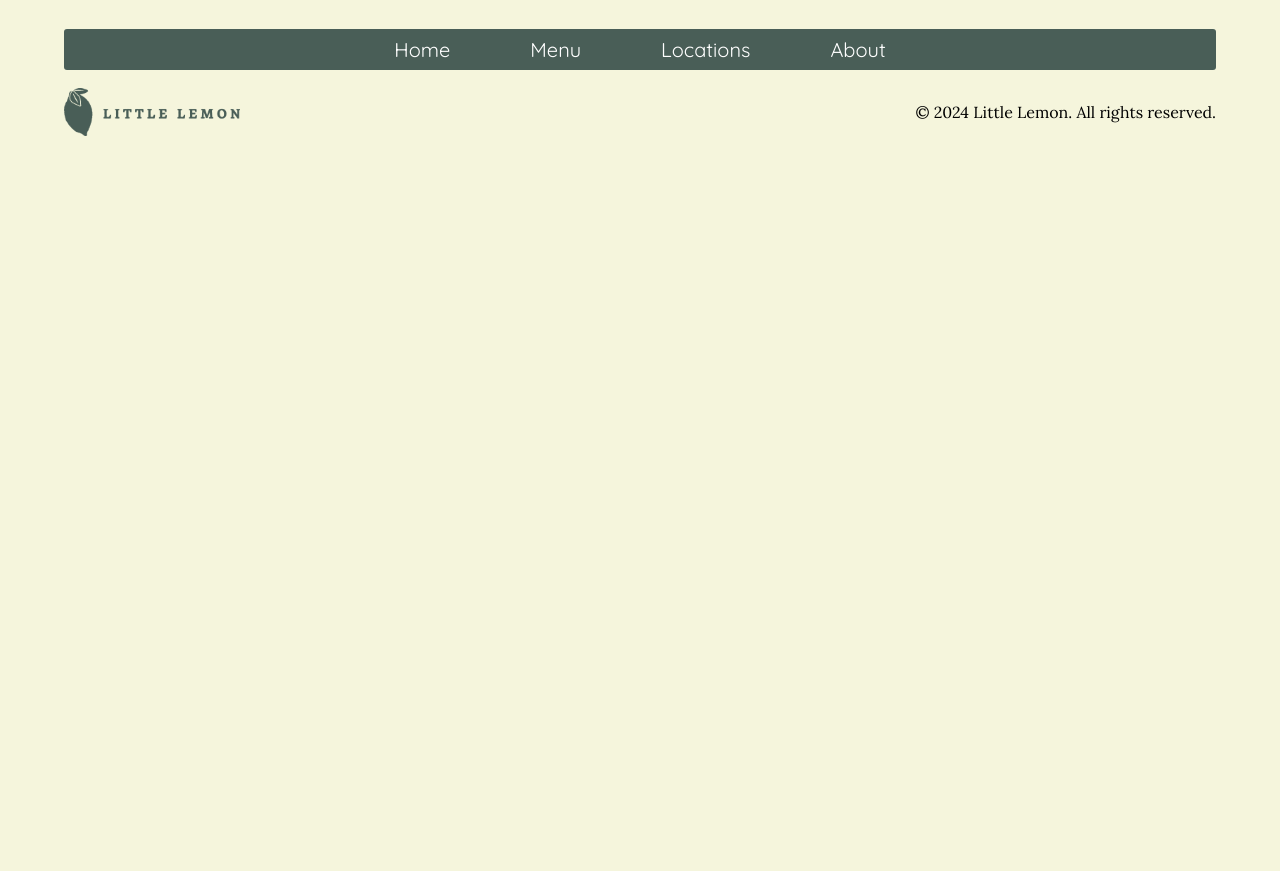
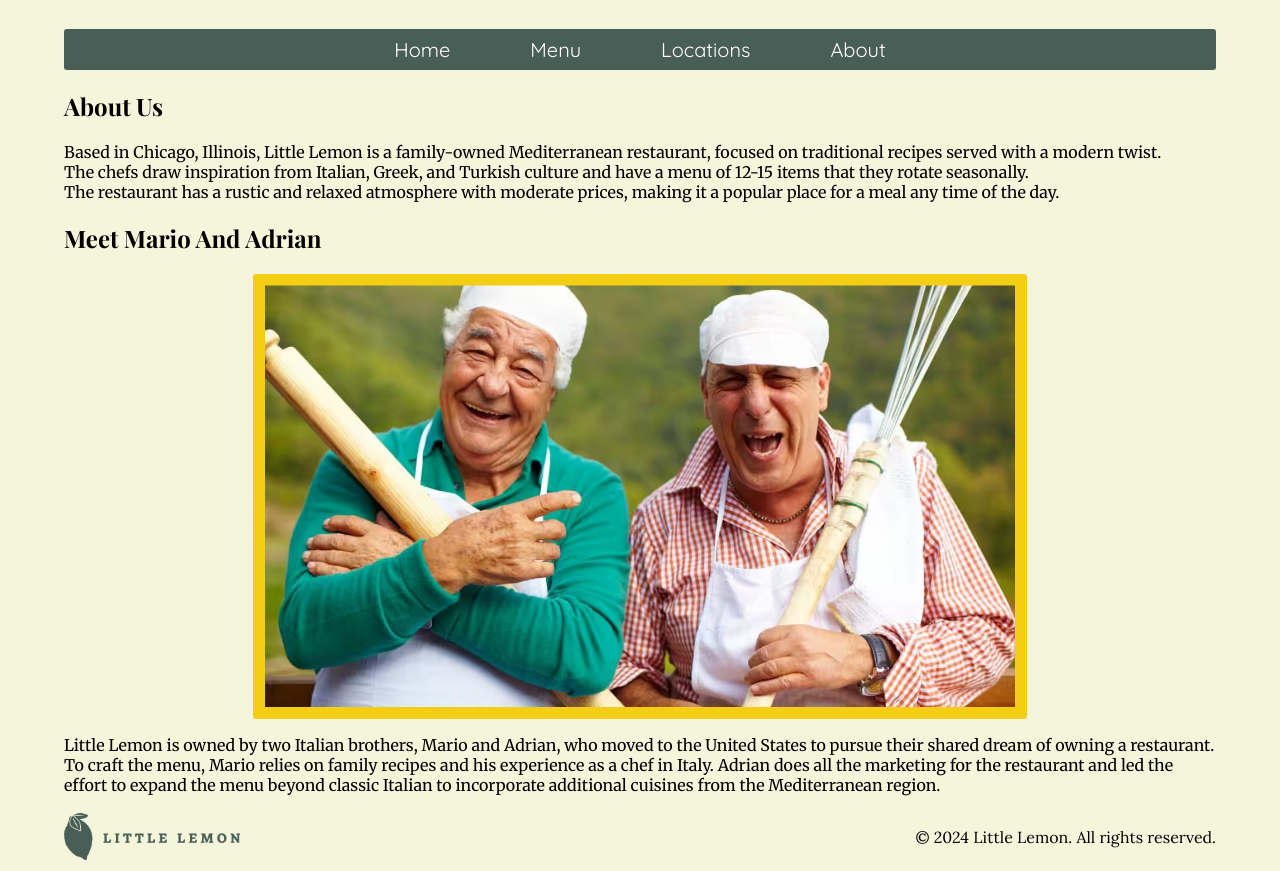
Before and after one commit to ZiadElGendy/Little-Lemon-Website, a plain HTML site: page about.html in a window 1280 px wide. Shown: the part 267-1138 px from the top of the page. Before the commit the page ends 800 px from the top, so only its background shows below. Drawn offline with nearby package versions, Linux system fonts and the light colour scheme.

Commit message:
Implement about

```diff
--- a/about.html
+++ b/about.html
@@ -1,32 +1,64 @@
 <!DOCTYPE html>
 <html lang="en">
-
 	<head>
 		<meta charset="UTF-8" />
 		<title>Little Lemon</title>
 		<meta name="viewport" content="width=device-width,initial-scale=1" />
 		<meta name="description" content="" />
-    <link rel="icon" href="Logos/Asset 9@4x.png">
+		<link rel="icon" href="Logos/Asset 9@4x.png" />
 		<link rel="stylesheet" type="text/css" href="styles.css" />
 	</head>
 
 	<body>
 		<header>
-        <img src="Assets/Logos/Asset 20@4x.png" alt="Little Lemon Logo" href="index.html">
+			<img
+				src="Assets/Logos/Asset 20@4x.png"
+				alt="Little Lemon Logo"
+				href="index.html"
+			/>
 		</header>
 
 		<nav>
 			<ul>
 				<li><a href="index.html">Home</a></li>
-            <li><a>Menu</a></li>
-            <li><a>Locations</a></li>
-            <li><a>About</a></li>
+				<li><a href="menu.html">Menu</a></li>
+				<li><a href="locations.html">Locations</a></li>
+				<li><a href="about.html">About</a></li>
 			</ul>
 		</nav>
+
+		<main>
+			<article>
+				<h1>About Us</h1>
+				<p>
+					Based in Chicago, Illinois, Little Lemon is a family-owned
+					Mediterranean restaurant, focused on traditional recipes served with a
+					modern twist.<br />
+					The chefs draw inspiration from Italian, Greek, and Turkish culture
+					and have a menu of 12-15 items that they rotate seasonally.<br />
+					The restaurant has a rustic and relaxed atmosphere with moderate
+					prices, making it a popular place for a meal any time of the day.
+				</p>
+
+				<h2>Meet Mario And Adrian</h2>
+<div id="chefs">
+                    <img id="chefs" src="Assets/About/About.avif" alt="Mario and Adrian" />
+
+</div id="chefs">				<p>
+					Little Lemon is owned by two Italian brothers, Mario and Adrian, who
+					moved to the United States to pursue their shared dream of owning a
+					restaurant. To craft the menu, Mario relies on family recipes and his
+					experience as a chef in Italy. Adrian does all the marketing for the
+					restaurant and led the effort to expand the menu beyond classic
+					Italian to incorporate additional cuisines from the Mediterranean
+					region.
+				</p>
+			</article>
+		</main>
+
 		<footer>
-        <img src="Assets/Logos/Asset 14@4x.png" alt="Little Lemon Logo">
-        <p> © 2024 Little Lemon. All rights reserved.</p>
+			<img src="Assets/Logos/Asset 14@4x.png" alt="Little Lemon Logo" />
+			<p>© 2024 Little Lemon. All rights reserved.</p>
 		</footer>
 	</body>
-
 </html>
--- a/styles.css
+++ b/styles.css
@@ -76,7 +76,7 @@ nav li:hover::after {
     left: 0;
 }
 
-nav a, .large-banner a{
+nav a, .promotion-banner a{
     color: white;
     text-decoration: none;
 }
@@ -85,7 +85,7 @@ main section {
     margin-bottom: 1rem;
 }
 
-.large-banner,
+.promotion-banner,
 .small-banners-3 {
     font-family: 'Alegreya', serif;
     display: flex;
@@ -97,13 +97,13 @@ main section {
     border-radius: 3px;
 }
 
-.large-banner{
+.promotion-banner{
     background-image: url('Assets/Banners/LargeBanner.webp');
     background-size:cover;
     justify-content: center;
     min-height: 10rem;}
 
-.large-banner h1{
+.promotion-banner h1{
     font-size: 3rem;
     color: var(--ternary);
     background-color: rgba(255, 255, 255, 0.8);
@@ -129,6 +129,26 @@ main section {
     border-radius: 3px;
 }
 
+#chefs {
+    height: auto;
+    display: flex;
+    flex-direction: row;
+    align-items: center;
+    justify-content: center;
+
+}
+
+
+#chefs img {
+    width: 98%;
+    max-width: 750px;
+    height: auto;
+    padding: 1%;
+    background: var(--primary);
+    border-radius: 3px;
+    border-radius: 3px;
+}
+
 footer {
     display: flex;
     align-items: center;
```
Also changed, not shown: index.html (+1 -1 lines), locations.html (+3 -3 lines), menu.css (+3 -4 lines), menu.html (+3 -3 lines), Assets/About/About.avif (added). Lines whose indentation alone changed are shown as unchanged.
